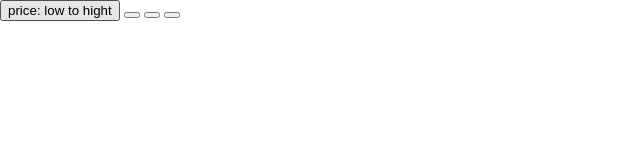
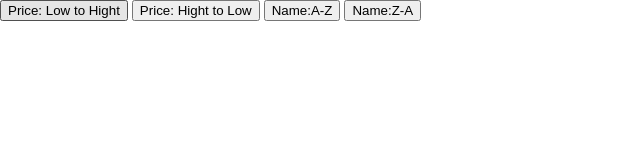
Before and after one commit to gogolashvili/price-range3, a plain HTML site: page index.html in a window 1280 px wide. Shown: the whole page, without its empty margins (0-640 px from the left). Drawn offline with Linux system fonts and the light colour scheme.

Commit message:
add buttons

```diff
--- a/index.html
+++ b/index.html
@@ -11,10 +11,10 @@
   <body>
     <div class="cont">
       <div class="div1">
-        <button class="but1">price: low to hight</button>
-        <button class="but2"></button>
-        <button class="but3"></button>
-        <button class="but4"></button>
+        <button class="but1">Price: Low to Hight</button>
+        <button class="but2">Price: Hight to Low</button>
+        <button class="but3">Name:A-Z</button>
+        <button class="but4">Name:Z-A</button>
       </div>
     </div>
     <script src="./main.js"></script>
```
